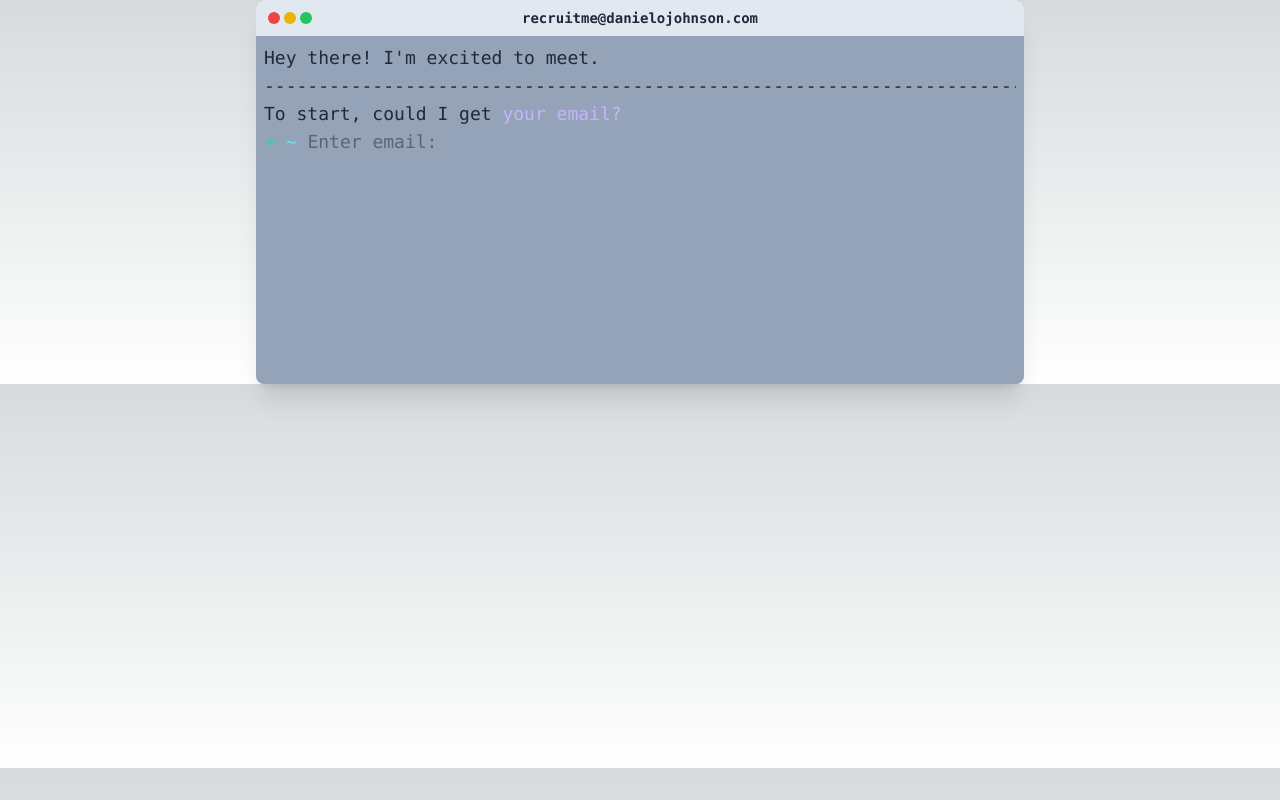
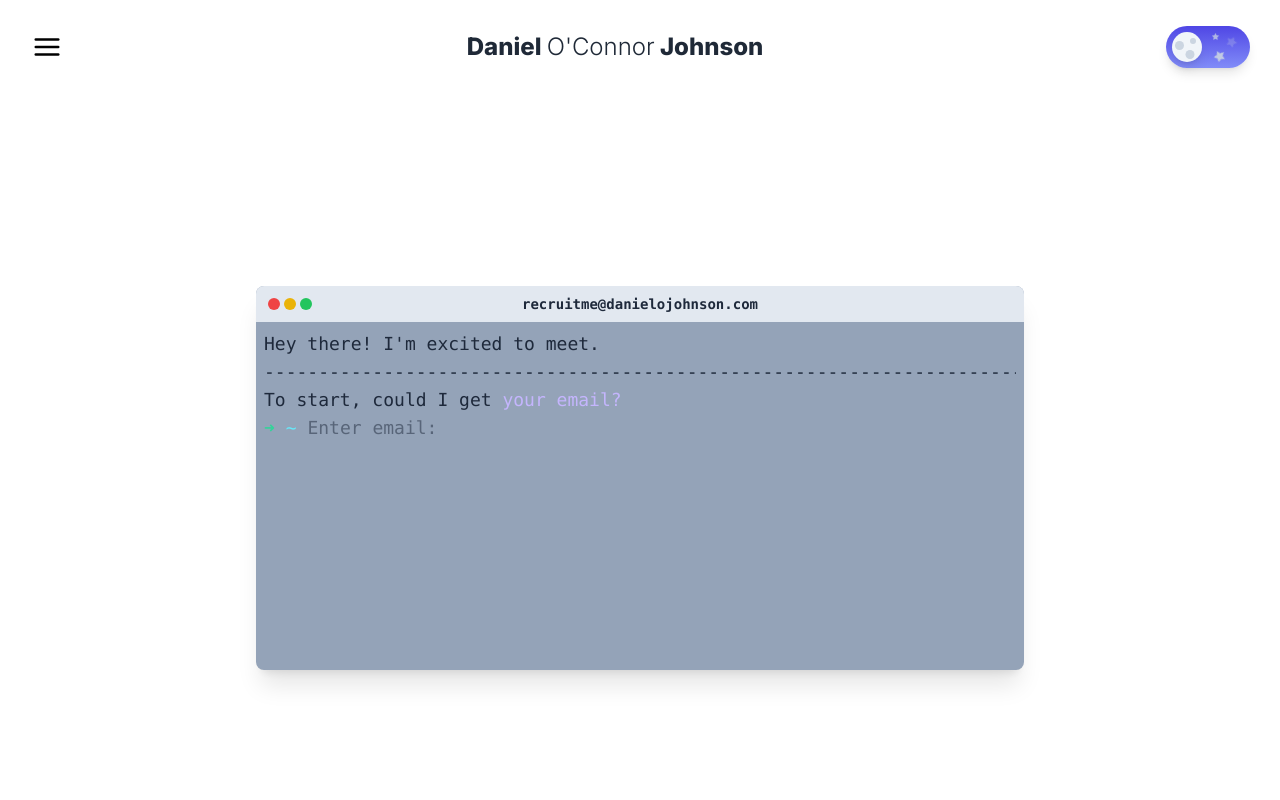
Before and after one commit to oconnorjohnson/portfolio23, a Next.js app: page /contact in a window 1280 px wide. Built offline with nearby package versions, Linux system fonts and the light colour scheme.

Commit message:
fixed eslint errors

```diff
--- a/app/about/page.tsx
+++ b/app/about/page.tsx
@@ -0,0 +1,11 @@
+import NavBar from "@/app/components/shared/NavBar";
+
+export default function About() {
+  return (
+    <>
+      <div className="min-h-screen bg-white dark:bg-black transition-colors">
+        <NavBar />
+      </div>
+    </>
+  );
+}
--- a/app/blog/page.tsx
+++ b/app/blog/page.tsx
@@ -0,0 +1,11 @@
+import NavBar from "@/app/components/shared/NavBar";
+
+export default function Blog() {
+  return (
+    <>
+      <div className="min-h-screen bg-white dark:bg-black transition-colors">
+        <NavBar />
+      </div>
+    </>
+  );
+}
--- a/app/components/contact/Form.tsx
+++ b/app/components/contact/Form.tsx
@@ -164,7 +164,7 @@ const Summary = ({ questions, setQuestions }: SummaryProps) => {
 
   return (
     <>
-      <p>Beautiful! Here's what we've got:</p>
+      <p>Beautiful! Here&apos;s what we&apos;ve got:</p>
       {questions.map((q) => {
         return (
           <p key={q.key}>
@@ -176,7 +176,7 @@ const Summary = ({ questions, setQuestions }: SummaryProps) => {
       {complete ? (
         <p className="text-emerald-300">
           <FiCheckCircle className="inline-block mr-2" />
-          <span>Sent! We'll get back to you ASAP 😎</span>
+          <span>Sent! We&apos;ll get back to you ASAP 😎</span>
         </p>
       ) : (
         <div className="flex gap-2 mt-2">
@@ -227,7 +227,7 @@ const CurLine = ({
     setText(e.target.value);
     scrollToBottom();
   };
-
+  // eslint-disable-next-line react-hooks/exhaustive-deps
   useEffect(() => {
     return () => setFocused(false);
   }, []);
--- a/app/components/shared/DarkModeToggle.tsx
+++ b/app/components/shared/DarkModeToggle.tsx
@@ -31,7 +31,7 @@ const DarkModeToggle = ({
       window.localStorage.setItem("darkMode", newMode);
     }
   };
-
+  // eslint-disable-next-line react-hooks/exhaustive-deps
   useEffect(() => {
     if (typeof window !== "undefined") {
       const savedMode = window.localStorage.getItem("darkMode") as
--- a/app/components/shared/NavBar.tsx
+++ b/app/components/shared/NavBar.tsx
@@ -4,6 +4,7 @@ import { FiMenu, FiX } from "react-icons/fi";
 import { motion } from "framer-motion";
 import DarkModeToggle from "./DarkModeToggle";
 import { useRouter } from "next/navigation";
+import Link from "next/link";
 
 const navVariants = {
   open: {
@@ -59,12 +60,14 @@ const LiquidSideNav = () => {
           <FiMenu />
         </motion.button>
       </div>
-      <div className="hidden sm:block text-gray-800 font-extrabold text-2xl transition-colors dark:text-gray-200">
-        Daniel <span className="font-light ">O'Connor</span> Johnson
-      </div>
-      <div className="sm:hidden text-gray-800 font-extrabold text-xl transition-colors dark:text-gray-200">
-        Daniel Johnson
-      </div>
+      <Link href="/">
+        <div className="hidden sm:block text-gray-800 font-extrabold text-2xl transition-colors dark:text-gray-200">
+          Daniel <span className="font-light ">O&apos;Connor</span> Johnson
+        </div>
+        <div className="sm:hidden text-gray-800 font-extrabold text-xl transition-colors dark:text-gray-200">
+          Daniel Johnson
+        </div>
+      </Link>
       <div className="transform scale-75">
         <DarkModeToggle />
       </div>
--- a/app/contact/page.tsx
+++ b/app/contact/page.tsx
@@ -1,9 +1,14 @@
-import Progress from "@/app/components/contact/Form";
+import Form from "@/app/components/contact/Form";
+import NavBar from "@/app/components/shared/NavBar";
 
-export default function () {
+export default function Contact() {
   return (
     <>
-      <Progress />
+      <div className="bg-white min-h-screen dark:bg-black transition-colors">
+        <NavBar />
+        <div className="py-24" />
+        <Form />
+      </div>
     </>
   );
 }
--- a/app/work/page.tsx
+++ b/app/work/page.tsx
@@ -0,0 +1,11 @@
+import NavBar from "@/app/components/shared/NavBar";
+
+export default function Work() {
+  return (
+    <>
+      <div className="min-h-screen bg-white dark:bg-black transition-colors">
+        <NavBar />
+      </div>
+    </>
+  );
+}
```
